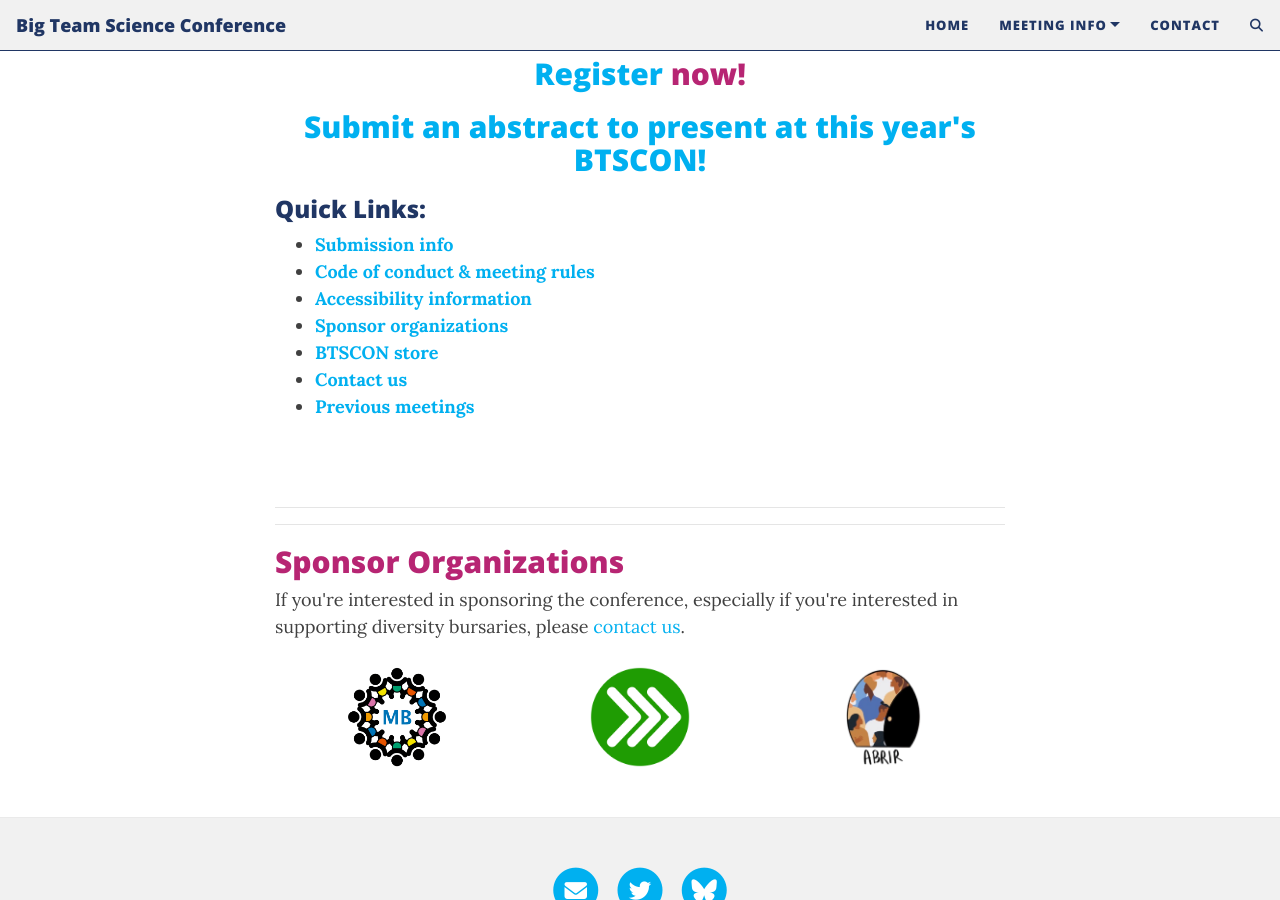
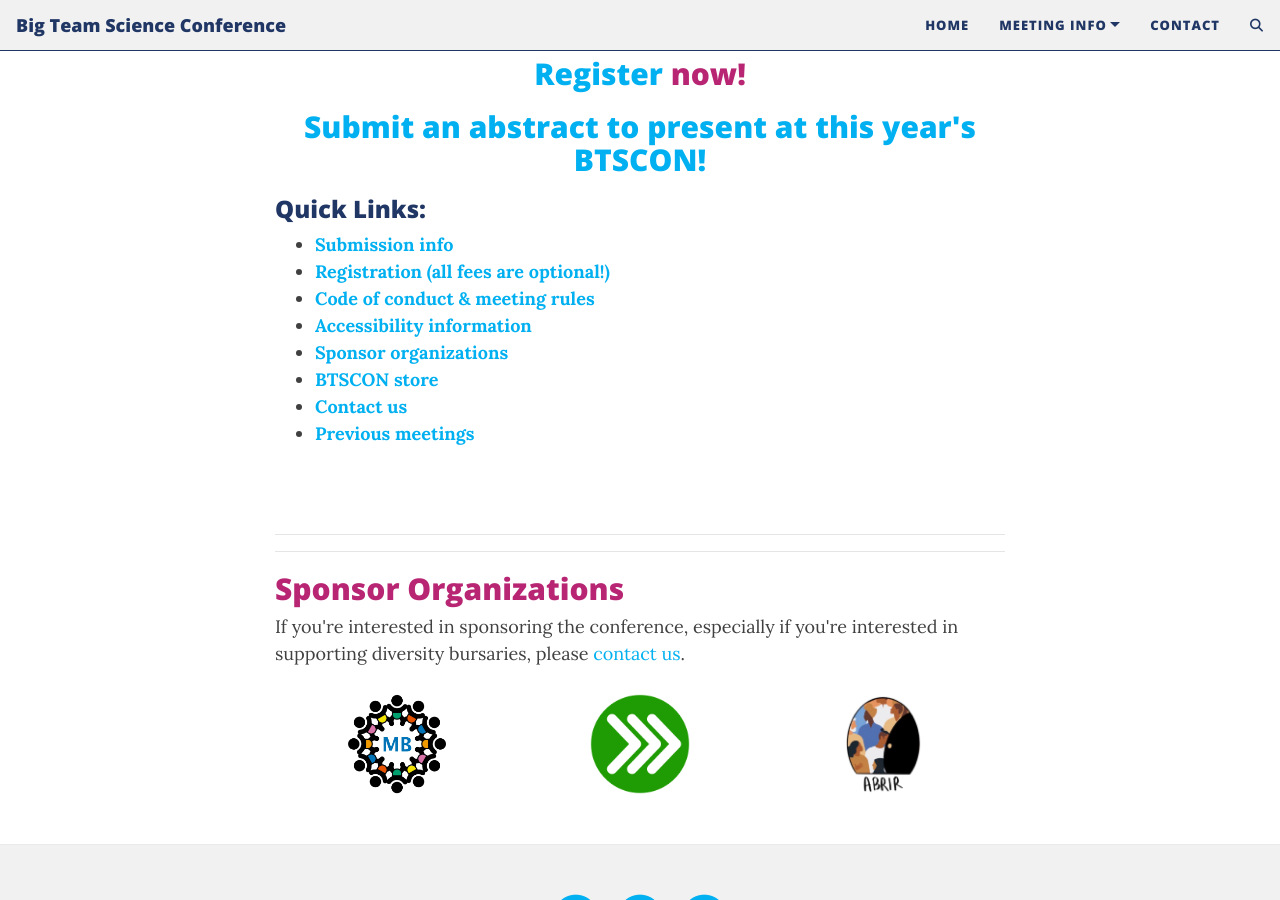
Before and after one commit to bigteamscienceconference/bigteamscienceconference.github.io, a Jekyll site: the page built from index.md, in a window 1280 px wide and 900 px high, scrolled down 650 px. Built offline with Jekyll 4.4.1, drawn with Linux system fonts in a browser that asks for light colours; comment, search, counter and statistics services are not loaded.

Commit message:
Update index.md

```diff
--- a/index.md
+++ b/index.md
@@ -19,6 +19,7 @@ layout: page
 ### Quick Links:
 
 * <b><a href="{{site.baseurl}}/submissions/">Submission info</a></b>
+* <b><a href="{{site.baseurl}}/registration/">Registration (all fees are optional!)</a></b>
 * <b><a href="{{site.baseurl}}/codeofconduct/">Code of conduct & meeting rules</a></b>
 * <b><a href="{{site.baseurl}}/access/">Accessibility information</a></b>
 * <b><a href="#sponsors">Sponsor organizations</a></b>
```
